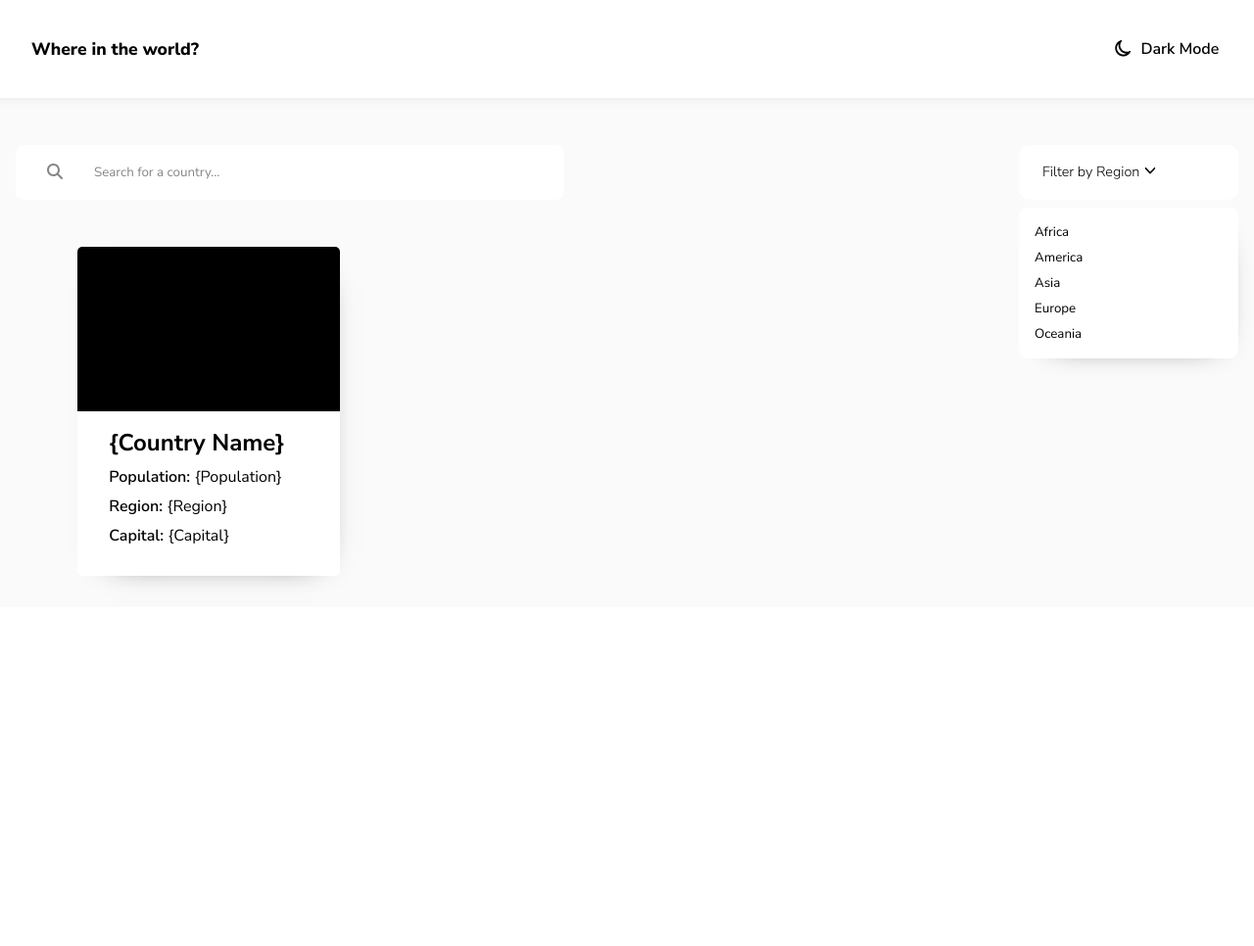
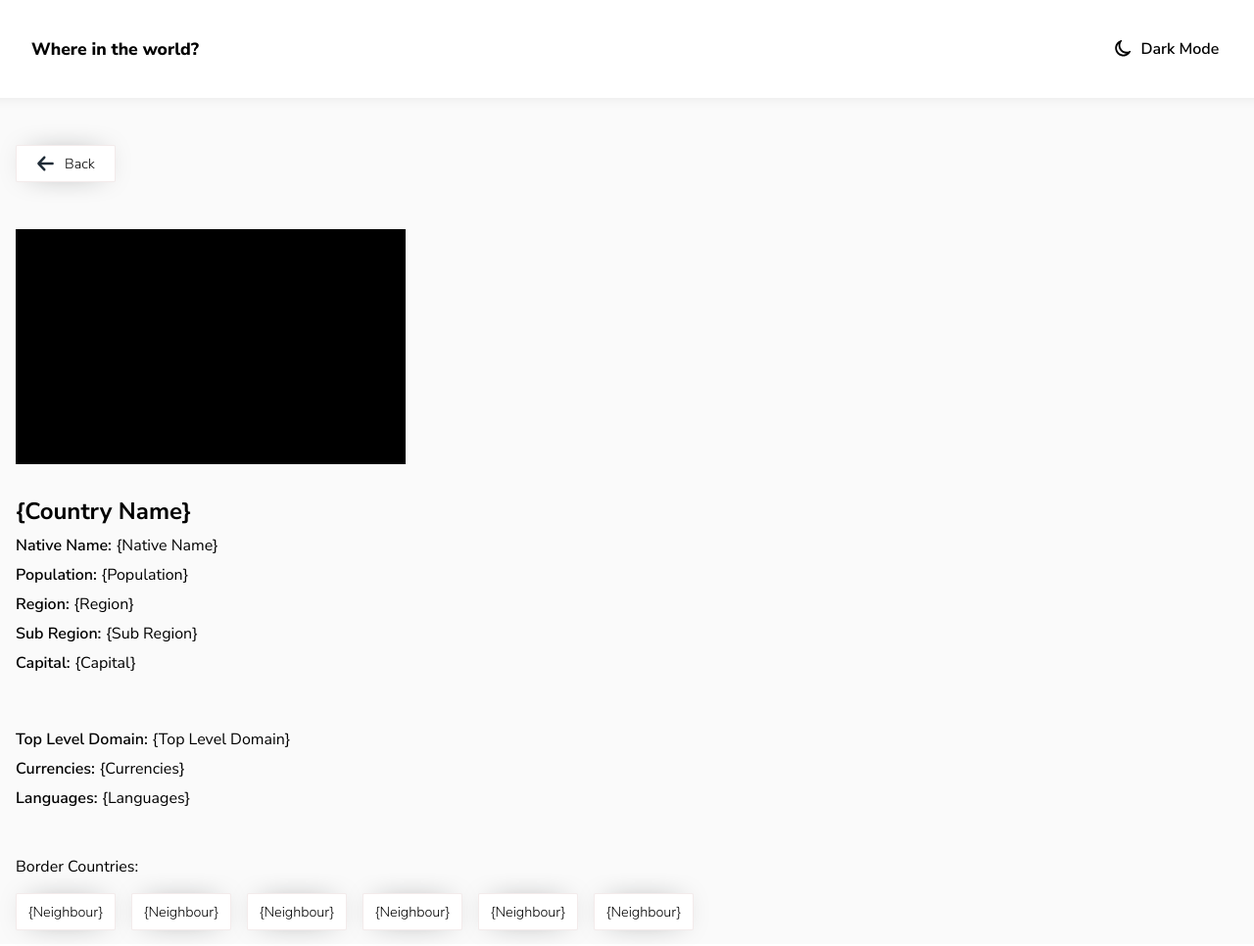
Before and after one commit to klaudiapalubska/Rest-Countries-Api, a website built with Parcel: page index.html in a window 1280 px wide. Shown: the whole page at 98% size. Before the commit the page ends 800 px from the top, so only its background shows below. Built offline with nearby package versions, Linux system fonts and the light colour scheme.

Commit message:
user interface

```diff
--- a/index.html
+++ b/index.html
@@ -20,7 +20,7 @@
       <div class="nav__light-mode">
         <button class="button button--light-mode">
           <img
-            class="button__icon"
+            class="button__icon button__icon--rotate"
             src="src/img/regular-moon.svg"
             alt="regular moon"
           />
@@ -30,6 +30,9 @@
     </nav>
 
     <main class="main">
+      <!--START-->
+
+      <!--
       <div class="main__start">
         <div class="search">
           <label class="search__field">
@@ -102,6 +105,93 @@
           </div>
         </div>
       </div>
+      -->
+
+      <!--WHEN U CLICK-->
+
+      <div class="main__country">
+        <div class="main__country__back">
+          <button class="button button--back field-style">
+            <img
+              class="button__icon"
+              src="src/img/arrow-left.svg"
+              alt="regular moon"
+            />
+            <p class="paragraph paragraph--2">Back</p>
+          </button>
+        </div>
+
+        <div class="information">
+          <div class="information__img"></div>
+          <div class="information__data">
+            <h2 class="header--2">{Country Name}</h2>
+            <div class="information__container">
+              <div class="information__section">
+                <span class="card__country__span">
+                  <p class="paragraph paragraph--1">Native Name:</p>
+                  <p class="paragraph paragraph--3">{Native Name}</p>
+                </span>
+                <span class="card__country__span">
+                  <p class="paragraph paragraph--1">Population:</p>
+                  <p class="paragraph paragraph--3">{Population}</p>
+                </span>
+                <span class="card__country__span">
+                  <p class="paragraph paragraph--1">Region:</p>
+                  <p class="paragraph paragraph--3">{Region}</p>
+                </span>
+                <span class="card__country__span">
+                  <p class="paragraph paragraph--1">Sub Region:</p>
+                  <p class="paragraph paragraph--3">{Sub Region}</p>
+                </span>
+                <span class="card__country__span">
+                  <p class="paragraph paragraph--1">Capital:</p>
+                  <p class="paragraph paragraph--3">{Capital}</p>
+                </span>
+              </div>
+              <div class="information__section">
+                <span class="card__country__span">
+                  <p class="paragraph paragraph--1">Top Level Domain:</p>
+                  <p class="paragraph paragraph--3">{Top Level Domain}</p>
+                </span>
+                <span class="card__country__span">
+                  <p class="paragraph paragraph--1">Currencies:</p>
+                  <p class="paragraph paragraph--3">{Currencies}</p>
+                </span>
+                <span class="card__country__span">
+                  <p class="paragraph paragraph--1">Languages:</p>
+                  <p class="paragraph paragraph--3">{Languages}</p>
+                </span>
+              </div>
+            </div>
+            <div class="information__neighbours">
+              <p class="information__neighbours__p paragraph paragraph--3">
+                Border Countries:
+              </p>
+
+              <div class="information__neighbours__box">
+                <div class="field-style">
+                  <p class="paragraph paragraph--2">{Neighbour}</p>
+                </div>
+                <div class="field-style">
+                  <p class="paragraph paragraph--2">{Neighbour}</p>
+                </div>
+                <div class="field-style">
+                  <p class="paragraph paragraph--2">{Neighbour}</p>
+                </div>
+                <div class="field-style">
+                  <p class="paragraph paragraph--2">{Neighbour}</p>
+                </div>
+                <div class="field-style">
+                  <p class="paragraph paragraph--2">{Neighbour}</p>
+                </div>
+                <div class="field-style">
+                  <p class="paragraph paragraph--2">{Neighbour}</p>
+                </div>
+              </div>
+            </div>
+          </div>
+        </div>
+      </div>
     </main>
   </body>
 </html>
--- a/src/sass/abstracts/_variables.scss
+++ b/src/sass/abstracts/_variables.scss
@@ -25,7 +25,12 @@ $font-weight-bold: 800;
 
 $shadow-box-bottom: 0px 17px 9px -22px $color-lightmode-very-dark-blue;
 $shadow-box-light-mode: 6px 11px 32px -30px $color-lightmode-very-dark-blue;
+$shadow-box-field-style: 0px 0px 30px -15px $color-lightmode-very-dark-blue;
 
 //-------------------------Breakpoints-----------------------------//
 
 $first-breakpoint: 50em; //800px
+$second-breakpoint: 81.25em; //1300px
+//-------------------------Distance-----------------------------//
+
+//Padding
--- a/src/sass/components/_button.scss
+++ b/src/sass/components/_button.scss
@@ -12,10 +12,13 @@
   &__icon {
     width: 1.2rem;
     height: 1.2rem;
-    transform: rotate(-20deg);
     margin-right: 0.6rem;
+    &--rotate {
+      transform: rotate(-20deg);
+    }
   }
-  &--light-mode {
+  &--light-mode,
+  &--back {
     &:hover {
       cursor: pointer;
       background-color: $color-input-hover;
--- /dev/null
+++ b/src/sass/components/_field-style.scss
@@ -0,0 +1,18 @@
+.field-style {
+  box-shadow: $shadow-box-field-style;
+  width: 6rem;
+  height: 2rem;
+  background-color: $color-neutral-white;
+  border: 1px solid $color-input-hover;
+  border-radius: 2px;
+  display: flex;
+  justify-content: center;
+  align-items: center;
+  padding: 2px;
+  margin-right: 1rem;
+  margin-bottom: 1rem;
+  &:hover {
+    cursor: pointer;
+    background-color: $color-input-hover;
+  }
+}
--- /dev/null
+++ b/src/sass/layout/_information.scss
@@ -0,0 +1,80 @@
+.information {
+  margin-top: 3rem;
+  margin-bottom: 0.5rem;
+  display: flex;
+  flex-direction: column;
+  @include responsive($second-breakpoint) {
+    flex-direction: row;
+    margin-right: 2rem;
+    margin-left: 2rem;
+  }
+
+  &__img {
+    background-color: black;
+    width: 100%;
+    height: 40vh;
+    max-height: 15rem;
+    max-width: 24.875rem;
+    margin-bottom: 2rem;
+    @include responsive($second-breakpoint) {
+      width: 50%;
+      height: 40vh;
+      max-height: 400px;
+      max-width: 47.125rem;
+    }
+  }
+
+  &__data {
+    @include responsive($second-breakpoint) {
+      max-height: 25rem;
+      margin-left: 5rem;
+    }
+  }
+
+  &__section {
+    margin-bottom: 3rem;
+    width: max-content;
+    white-space: nowrap;
+    @include responsive($second-breakpoint) {
+      margin-top: 2rem;
+    }
+    &:nth-child(2) {
+      margin-top: 2rem;
+      @include responsive($second-breakpoint) {
+        margin-top: -1.5rem;
+        margin-left: 5rem;
+      }
+    }
+
+    @include responsive($second-breakpoint) {
+      width: 30%;
+    }
+  }
+
+  &__neighbours {
+    display: flex;
+    flex-direction: column;
+    @include responsive($second-breakpoint) {
+      flex-direction: row;
+    }
+    &__box {
+      display: flex;
+      flex-wrap: wrap;
+      margin-top: 1rem;
+      @include responsive($second-breakpoint) {
+        margin-top: 0;
+      }
+    }
+
+    &__p {
+      width: 10rem;
+    }
+  }
+
+  &__container {
+    @include responsive($second-breakpoint) {
+      display: flex;
+      align-items: center;
+    }
+  }
+}
--- a/src/sass/layout/_main-start.scss
+++ b/src/sass/layout/_main-start.scss
@@ -2,9 +2,18 @@
   background-color: $color-lightmode-very-light-gray;
   box-shadow: inset 0px 67px 28px -90px $color-lightmode-very-dark-blue;
   padding: 2rem 1rem;
-  &__start {
+  height: 100vh;
+  &__start,
+  &__country {
     @include responsive($first-breakpoint) {
       margin-top: 1rem;
     }
   }
+
+  &__country__back {
+    @include responsive($second-breakpoint) {
+      margin-right: 2rem;
+      margin-left: 2rem;
+    }
+  }
 }
--- a/src/sass/main.scss
+++ b/src/sass/main.scss
@@ -6,8 +6,10 @@
 @import "base/typography";
 
 @import "components/button";
+@import "components/field-style";
 @import "components/search-button";
 
 @import "layout/card-country";
+@import "layout/information";
 @import "layout/main-start";
 @import "layout/nav";
```
Also changed, not shown: src/img/arrow-left.svg (added).
